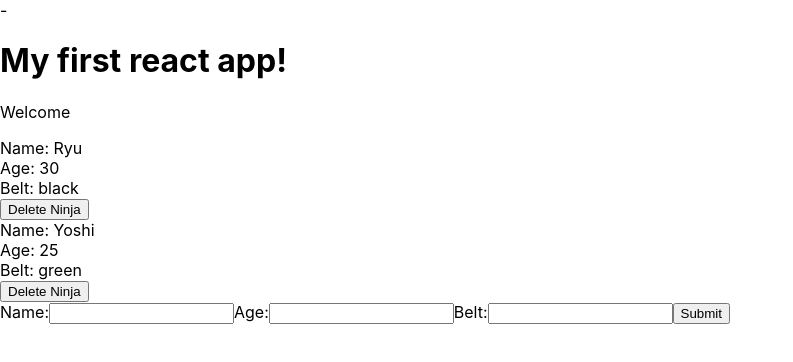
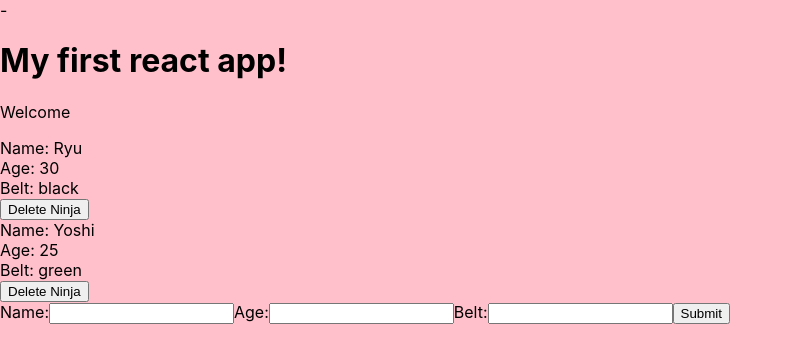
Before and after one commit to andrewbraunsdorf/reactintro, a React (Create React App) app in the folder myapp/: page / in a window 1280 px wide. Shown: the top 362 px of the page, without its empty margins (0-793 px from the left). Built offline with nearby package versions, Linux system fonts and the light colour scheme.

Commit message:
added .css to react

```diff
--- /dev/null
+++ b/myapp/src/Ninjas.css
@@ -0,0 +1,9 @@
+body{
+	background: pink;
+	transition: all 1s;
+}
+
+.ninjas form{
+	background: #fff;
+	padding: 20px;
+}
--- a/myapp/src/ninjas.js
+++ b/myapp/src/ninjas.js
@@ -1,4 +1,5 @@
 import React from 'react';
+import './Ninjas.css'
 
 const Ninjas = ({ ninjas, deleteNinja }) => {
 	const ninjaList = ninjas.map(ninja => {
```
